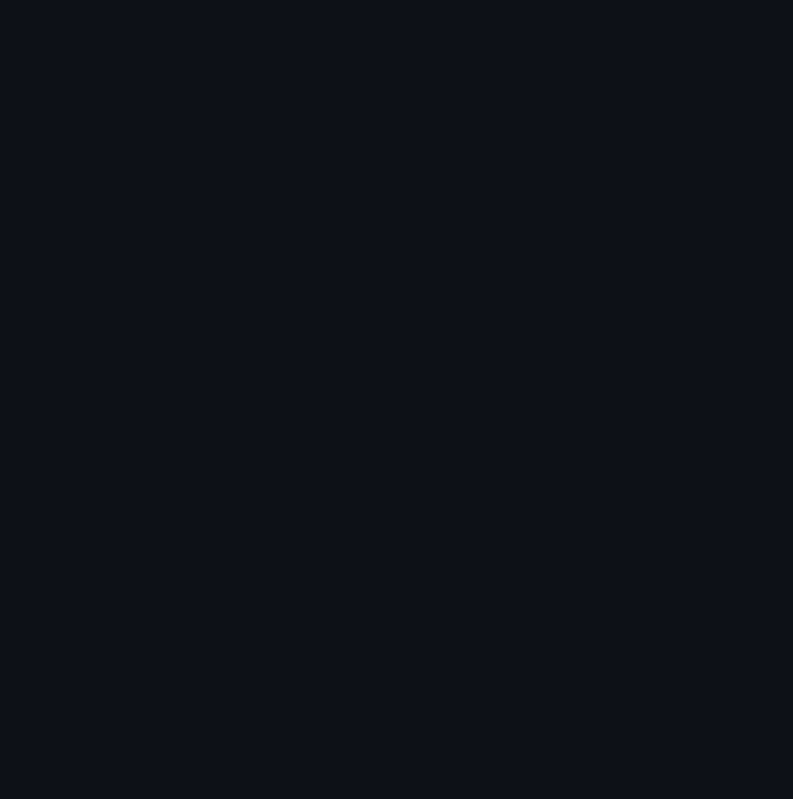
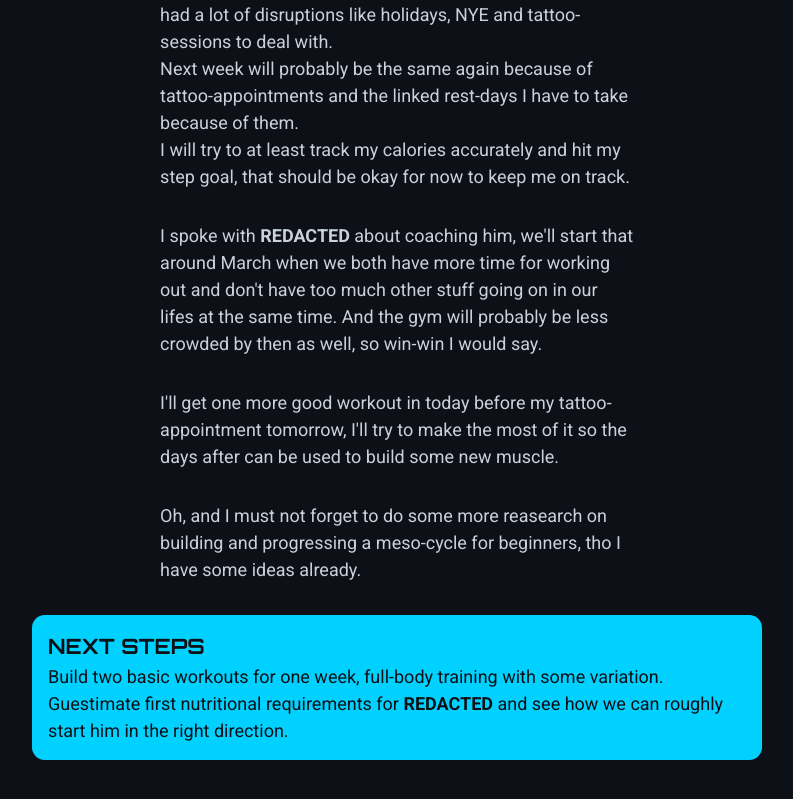
Before and after one commit to BelaGereon/fitness-journal, a React (Vite) app in the folder fitness-journal/: page / in a window 1280 px wide. Shown: the part 1767-2566 px from the top of the page, without its empty margins (243-1036 px from the left). Before the commit the page ends 1726 px from the top, so only its background shows below. Built offline with nearby package versions, Linux system fonts and the light colour scheme.

Commit message:
:pencil: add new diary entry for January 3, 2025

```diff
--- a/fitness-journal/src/App.tsx
+++ b/fitness-journal/src/App.tsx
@@ -87,6 +87,48 @@ function App() {
             </div>,
           ]}
         ></DiaryEntry>
+        <DiaryEntry
+          date="03. January 2025"
+          entry={[
+            <div>
+              Workout-consistency is a bit off the last week, but I have / had a
+              lot of disruptions like holidays, NYE and tattoo-sessions to deal
+              with. <br />
+              Next week will probably be the same again because of
+              tattoo-appointments and the linked rest-days I have to take
+              because of them. <br />I will try to at least track my calories
+              accurately and hit my step goal, that should be okay for now to
+              keep me on track.
+            </div>,
+            <div>
+              I spoke with <b>REDACTED</b> about coaching him, we'll start that
+              around March when we both have more time for working out and don't
+              have too much other stuff going on in our lifes at the same time.
+              And the gym will probably be less crowded by then as well, so
+              win-win I would say.
+            </div>,
+            <div>
+              I'll get one more good workout in today before my
+              tattoo-appointment tomorrow, I'll try to make the most of it so
+              the days after can be used to build some new muscle.
+            </div>,
+            <div>
+              Oh, and I must not forget to do some more reasearch on building
+              and progressing a meso-cycle for beginners, tho I have some ideas
+              already.
+            </div>,
+          ]}
+          nextSteps={[
+            <div>
+              Build two basic workouts for one week, full-body training with
+              some variation.
+            </div>,
+            <div>
+              Guestimate first nutritional requirements for <b>REDACTED</b> and
+              see how we can roughly start him in the right direction.
+            </div>,
+          ]}
+        ></DiaryEntry>
       </body>
     </>
   );
```
